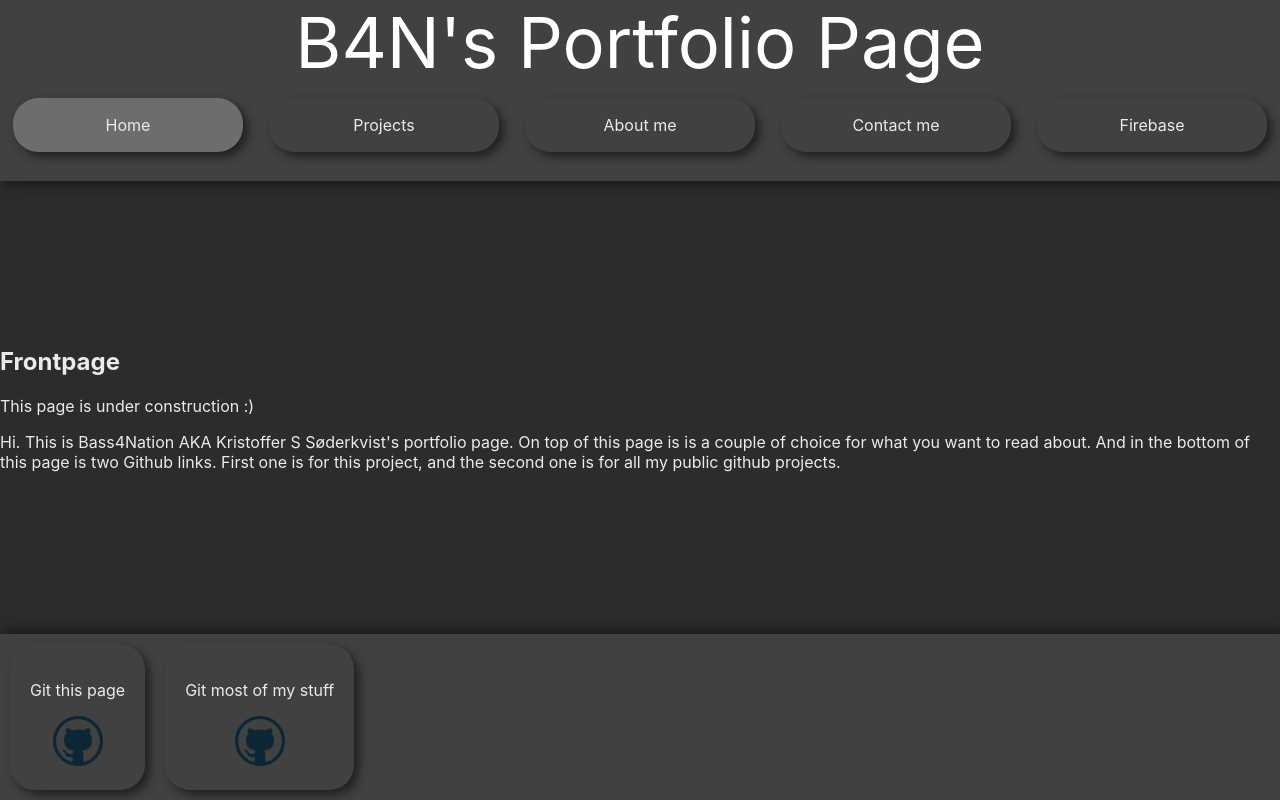
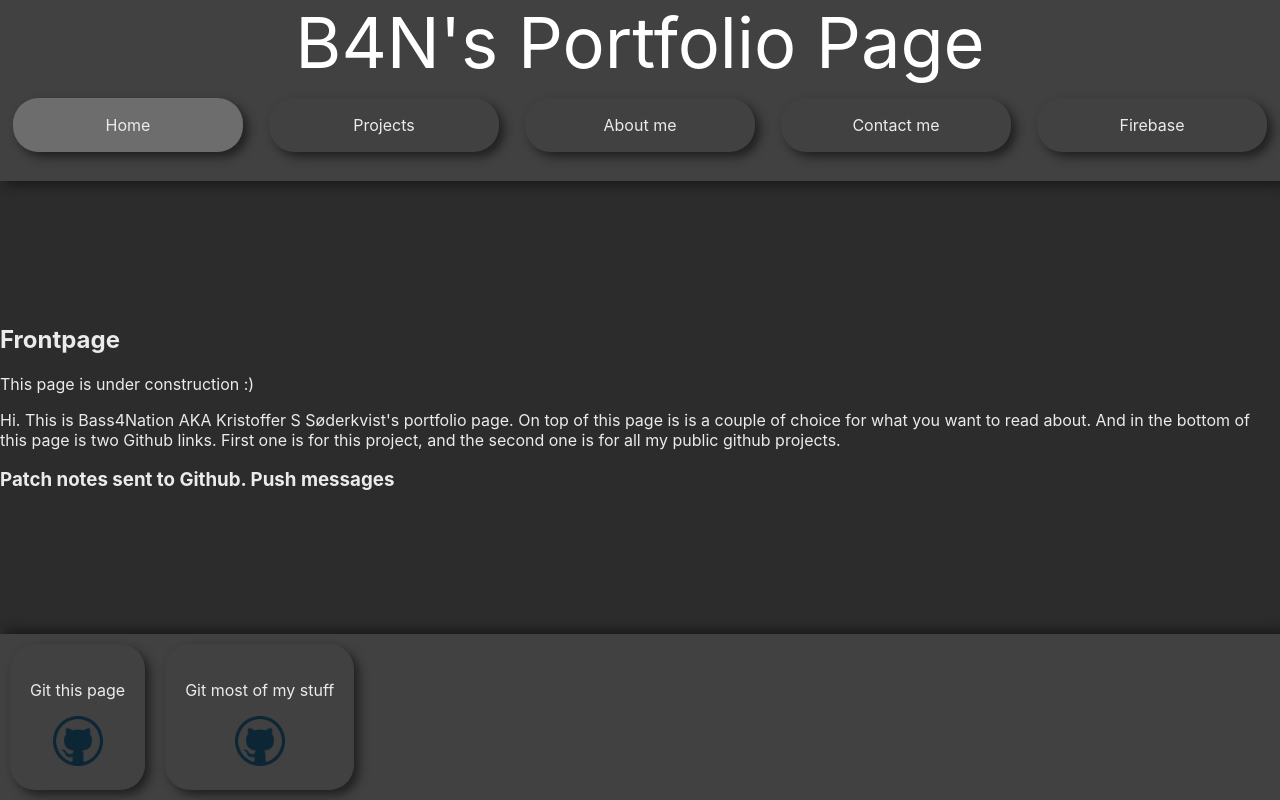
Before and after one commit to Bass4Nation/b4n-s-webpage, a Next.js app: page / in a window 1280 px wide. Built offline with nearby package versions, Linux system fonts and the light colour scheme.

Commit message:
Update index.js

```diff
--- a/pages/index.js
+++ b/pages/index.js
@@ -1,7 +1,11 @@
+import Updates from "../components/Updates";
+import style1 from "../styles/Main.module.scss"
+
 export default function Home() {
+  let style = style1;
   return (
     <>
-      <section>
+      <section className={style}>
       <h2>Frontpage</h2>
         <p>This page is under construction :)</p>
         <p>
@@ -12,6 +16,9 @@ export default function Home() {
           github projects.
         </p>
       </section>
+      <section>
+        <Updates />
+      </section>
     </>
   );
 }
```
